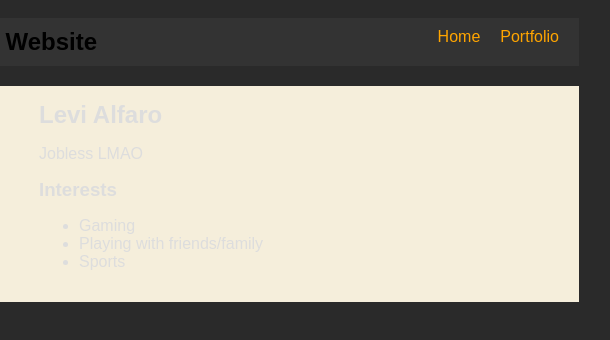
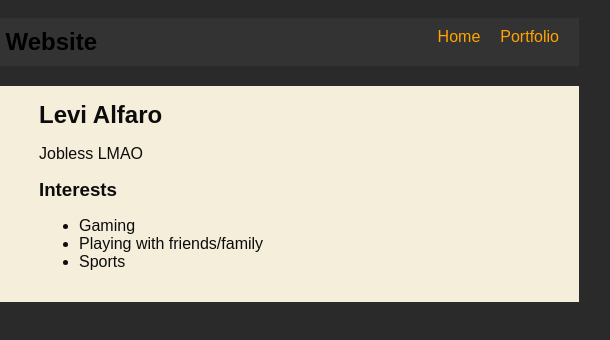
Before and after one commit to LEVI-IS-UN-REY/LEVI-IS-UN-REY.github.io, a plain HTML site: page index.html in a window 1280 px wide. Shown: the full height of the page, 461-1071 px from the left. Drawn offline with Linux system fonts and the light colour scheme.

Commit message:
add index.html and css files

```diff
--- a/style.css
+++ b/style.css
@@ -1,6 +1,6 @@
 body {
     background:#2a2a2a;
-    color: #ddd;
+    color: #0c0c0c;
     padding: 10px;
     font-family: Arial, sans-serif;
 }
```
